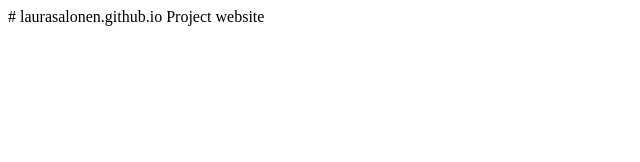
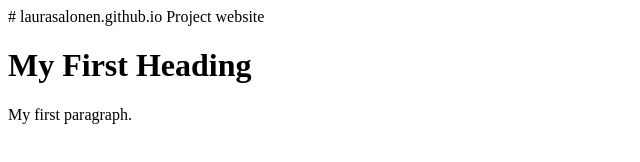
Before and after one commit to lausau/laurasalonen.github.io, a plain HTML site: page index.html in a window 1280 px wide. Shown: the whole page, without its empty margins (0-640 px from the left). Drawn offline with Linux system fonts and the light colour scheme.

Commit message:
Update index.html

```diff
--- a/index.html
+++ b/index.html
@@ -1,2 +1,12 @@
 # laurasalonen.github.io
 Project website
+
+<!DOCTYPE html>
+<html>
+<body>
+
+<h1>My First Heading</h1>
+<p>My first paragraph.</p>
+
+</body>
+</html>
```
